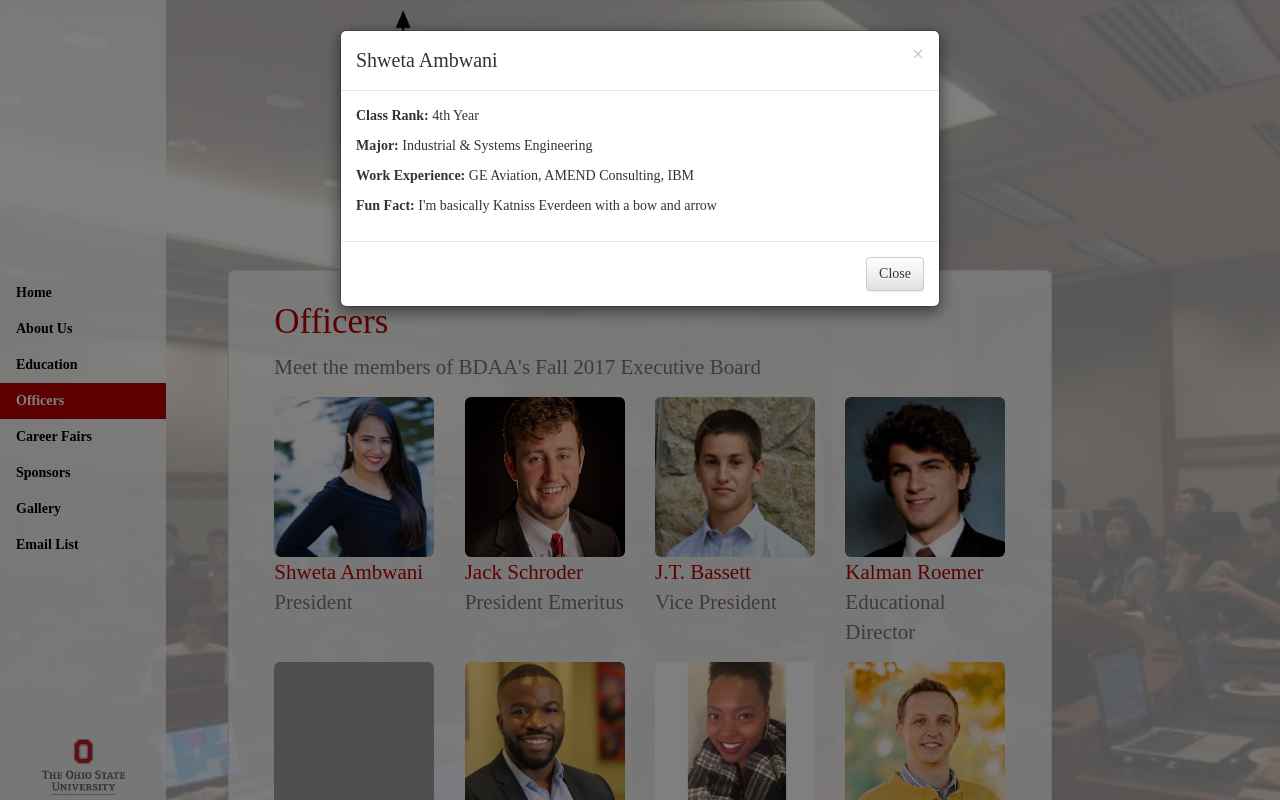
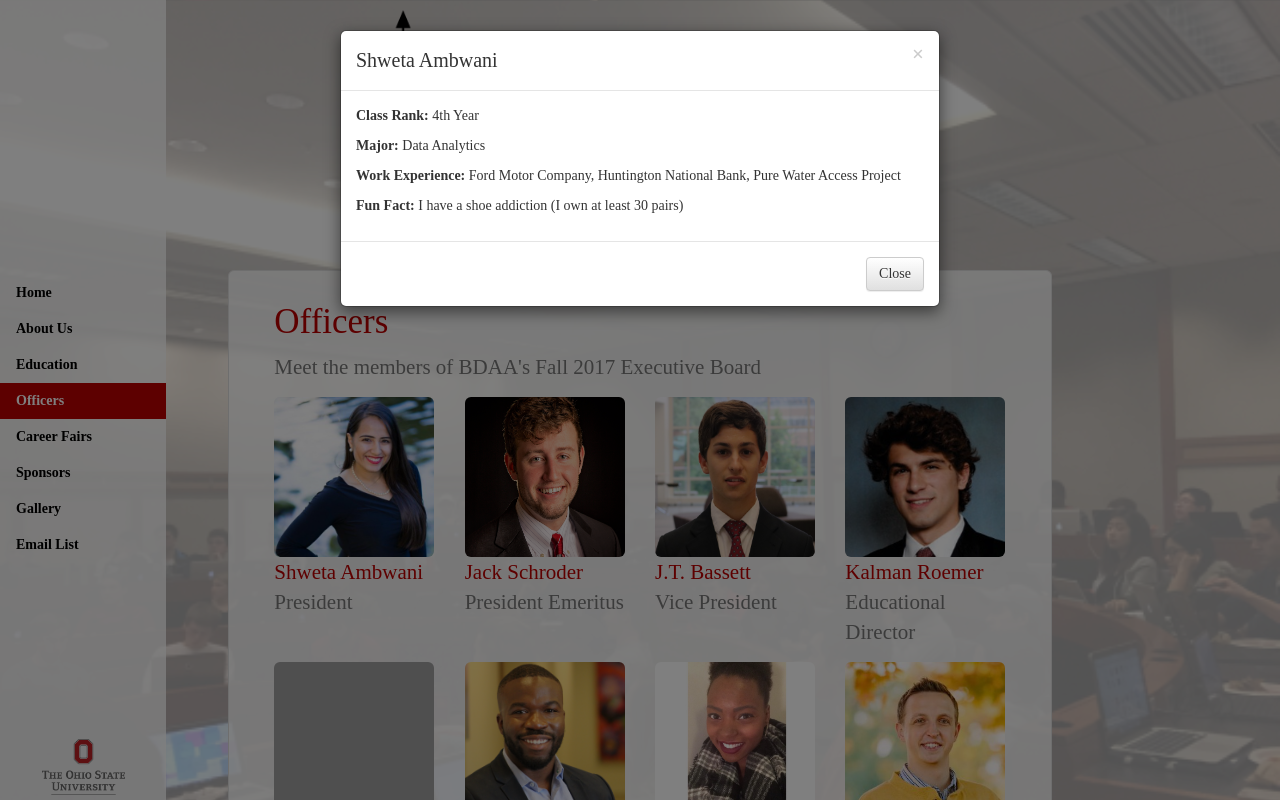
Before and after one commit to killian-34/BDAAMainSite, a PHP site: page /officers.php in a window 1280 px wide, after a click that opens the changed part. Run offline with PHP 8.4, Linux system fonts and the light colour scheme; some libraries are stand-ins or nearby versions; some web fonts are replaced; grey boxes are pictures that could not be loaded.

Commit message:
minor changes

```diff
--- a/aboutus.php
+++ b/aboutus.php
@@ -30,7 +30,7 @@
                             </ul>
 
                             <h2 style="color: #BB0000">Joining is Free!</h2>
-                            <p id="join-text" class="text-muted">Membership is free of charge, and open to all students in all disciplines. If you have any questions about BDAA, email us at ohiostatebdaa@gmail.com, or sign up for our <b><a class="pretty-link" target="new" href="http://eepurl.com/bFPaLb">email list service</a></b> to receive updates and news. Active members receive exclusive access to job listings provided by our <b><a class="pretty-link" href="/php/sponsors.php">sponsors</a></b>, and can elect to submit their resume to the website for sponsors to view.<p>
+                            <p id="join-text" class="text-muted">Membership is free of charge, and open to all students in all disciplines. If you have any questions about BDAA, email us at ohiostatebdaa@gmail.com, or sign up for our <b><a class="pretty-link" target="new" href="http://eepurl.com/bFPaLb">email list service</a></b> to receive updates and news. Active members receive exclusive access to job listings provided by our <b><a class="pretty-link" href="sponsors.php">sponsors</a></b>, and can elect to submit their resume to the website for sponsors to view.<p>
                         </div>
                     </div>
                 </div>
--- a/css/main.css
+++ b/css/main.css
@@ -324,3 +324,10 @@ span a:active {
     padding-top:12px !important;
     padding-bottom:12px !important;
 }
+
+.disclaimer
+{
+    font-size: 15px !important;
+    color:gray;
+    text-align:center;
+}
--- a/index.php
+++ b/index.php
@@ -23,9 +23,6 @@
                         <h2 class="">News</h2>
                         <h3 class="text-muted"><b>Networking Night Fall 2017</b></h3>
                         <p class="text-muted">Join us for our Networking night on September 25 in the Performance Hall of the Ohio Union.</p>
-
-                        <h3 class="text-muted"><b>BDAA Brunch</b></h3>
-                        <p class="text-muted">Don't miss us at the BDAA brunch at ethyl!</p>
                     </div>
                 </div>
             </div>
--- a/officers.php
+++ b/officers.php
@@ -107,6 +107,12 @@
                             </a>
                             <p style="color: #BB0000;">Olivia Wan<br><span class="text-muted">Liaison</span></p>
                         </div>
+                        <div class="col-xs-12 col-sm-6 col-md-3 col-lg-3">
+                            <a data-toggle="modal" href="#nathanBio">
+                                <img class="img-responsive img-rounded" src="/Images/officers/nathan_domeck.jpg">
+                            </a>
+                            <p style="color: #BB0000;">Nathan Domeck<br><span class="text-muted">Liaison</span></p>
+                        </div>
                     </div>
                 </div>
             </div>
@@ -128,9 +134,9 @@
                     </div>
                     <div class="modal-body">
                         <p><b>Class Rank:&nbsp;</b>4th Year</p>
-                        <p><b>Major:&nbsp;</b>Industrial & Systems Engineering</p>
-                        <p><b>Work Experience:&nbsp;</b>GE Aviation, AMEND Consulting, IBM</p>
-                        <p><b>Fun Fact:&nbsp;</b>I'm basically Katniss Everdeen with a bow and arrow</p>
+                        <p><b>Major:&nbsp;</b>Data Analytics</p>
+                        <p><b>Work Experience:&nbsp;</b>Ford Motor Company, Huntington National Bank, Pure Water Access Project</p>
+                        <p><b>Fun Fact:&nbsp;</b>I have a shoe addiction (I own at least 30 pairs)</p>
                     </div>
                     <div class="modal-footer">
                         <button type="button" class="btn btn-default" data-dismiss="modal">Close</button>
@@ -148,10 +154,10 @@
                         <h4 class="modal-title">Jack Schroder</h4>
                     </div>
                     <div class="modal-body">
-                        <p><b>Class Rank:&nbsp;</b>4th Year</p>
+                        <!--<p><b>Class Rank:&nbsp;</b>4th Year</p>
                         <p><b>Major:&nbsp;</b>Industrial & Systems Engineering</p>
                         <p><b>Work Experience:&nbsp;</b>GE Aviation, AMEND Consulting, IBM</p>
-                        <p><b>Fun Fact:&nbsp;</b>I'm basically Katniss Everdeen with a bow and arrow</p>
+                        <p><b>Fun Fact:&nbsp;</b>I'm basically Katniss Everdeen with a bow and arrow</p>-->
                     </div>
                     <div class="modal-footer">
                         <button type="button" class="btn btn-default" data-dismiss="modal">Close</button>
@@ -171,8 +177,8 @@
                     <div class="modal-body">
                         <p><b>Class Rank:&nbsp;</b>4th Year</p>
                         <p><b>Major:&nbsp;</b>Industrial & Systems Engineering</p>
-                        <p><b>Work Experience:&nbsp;</b>GE Aviation, AMEND Consulting, IBM</p>
-                        <p><b>Fun Fact:&nbsp;</b>I'm basically Katniss Everdeen with a bow and arrow</p>
+                        <p><b>Work Experience:&nbsp;</b>Analytics Intern at Cardinal Health in Dublin, OH; Lean Group Engineering Intern at Swagelok Co. in Cleveland, OH</p>
+                        <p><b>Fun Fact:&nbsp;</b>My mother is the youngest of twelve girls!</p>
                     </div>
                     <div class="modal-footer">
                         <button type="button" class="btn btn-default" data-dismiss="modal">Close</button>
@@ -190,10 +196,10 @@
                         <h4 class="modal-title">Kalman Roemer</h4>
                     </div>
                     <div class="modal-body">
-                        <p><b>Class Rank:&nbsp;</b>4th Year</p>
+                        <!--<p><b>Class Rank:&nbsp;</b>4th Year</p>
                         <p><b>Major:&nbsp;</b>Industrial & Systems Engineering</p>
                         <p><b>Work Experience:&nbsp;</b>GE Aviation, AMEND Consulting, IBM</p>
-                        <p><b>Fun Fact:&nbsp;</b>I'm basically Katniss Everdeen with a bow and arrow</p>
+                        <p><b>Fun Fact:&nbsp;</b>I'm basically Katniss Everdeen with a bow and arrow</p>-->
                     </div>
                     <div class="modal-footer">
                         <button type="button" class="btn btn-default" data-dismiss="modal">Close</button>
@@ -211,10 +217,10 @@
                         <h4 class="modal-title">Elizabeth Gilbert</h4>
                     </div>
                     <div class="modal-body">
-                        <p><b>Class Rank:&nbsp;</b>4th Year</p>
-                        <p><b>Major:&nbsp;</b>Industrial & Systems Engineering</p>
-                        <p><b>Work Experience:&nbsp;</b>GE Aviation, AMEND Consulting, IBM</p>
-                        <p><b>Fun Fact:&nbsp;</b>I'm basically Katniss Everdeen with a bow and arrow</p>
+                        <p><b>Class Rank:&nbsp;</b>2nd Year</p>
+                        <p><b>Major:&nbsp;</b>Data Analytics</p>
+                        <p><b>Work Experience:&nbsp;</b>Summer Research Fellow at the Mathematical Biosciences Institute</p>
+                        <p><b>Fun Fact:&nbsp;</b>My hobbies include cello, photography, and updating my LinkedIn profile.</p>
                     </div>
                     <div class="modal-footer">
                         <button type="button" class="btn btn-default" data-dismiss="modal">Close</button>
@@ -232,10 +238,10 @@
                         <h4 class="modal-title">Obi Nnebedum</h4>
                     </div>
                     <div class="modal-body">
-                        <p><b>Class Rank:&nbsp;</b>4th Year</p>
+                        <!--<p><b>Class Rank:&nbsp;</b>4th Year</p>
                         <p><b>Major:&nbsp;</b>Industrial & Systems Engineering</p>
                         <p><b>Work Experience:&nbsp;</b>GE Aviation, AMEND Consulting, IBM</p>
-                        <p><b>Fun Fact:&nbsp;</b>I'm basically Katniss Everdeen with a bow and arrow</p>
+                        <p><b>Fun Fact:&nbsp;</b>I'm basically Katniss Everdeen with a bow and arrow</p>-->
                     </div>
                     <div class="modal-footer">
                         <button type="button" class="btn btn-default" data-dismiss="modal">Close</button>
@@ -253,10 +259,10 @@
                         <h4 class="modal-title">Marielle Nwana</h4>
                     </div>
                     <div class="modal-body">
-                        <p><b>Class Rank:&nbsp;</b>4th Year</p>
+                        <!--<p><b>Class Rank:&nbsp;</b>4th Year</p>
                         <p><b>Major:&nbsp;</b>Industrial & Systems Engineering</p>
                         <p><b>Work Experience:&nbsp;</b>GE Aviation, AMEND Consulting, IBM</p>
-                        <p><b>Fun Fact:&nbsp;</b>I'm basically Katniss Everdeen with a bow and arrow</p>
+                        <p><b>Fun Fact:&nbsp;</b>I'm basically Katniss Everdeen with a bow and arrow</p>-->
                     </div>
                     <div class="modal-footer">
                         <button type="button" class="btn btn-default" data-dismiss="modal">Close</button>
@@ -274,10 +280,10 @@
                         <h4 class="modal-title">Alex Lacey</h4>
                     </div>
                     <div class="modal-body">
-                        <p><b>Class Rank:&nbsp;</b>4th Year</p>
+                        <!--<p><b>Class Rank:&nbsp;</b>4th Year</p>
                         <p><b>Major:&nbsp;</b>Industrial & Systems Engineering</p>
                         <p><b>Work Experience:&nbsp;</b>GE Aviation, AMEND Consulting, IBM</p>
-                        <p><b>Fun Fact:&nbsp;</b>I'm basically Katniss Everdeen with a bow and arrow</p>
+                        <p><b>Fun Fact:&nbsp;</b>I'm basically Katniss Everdeen with a bow and arrow</p>-->
                     </div>
                     <div class="modal-footer">
                         <button type="button" class="btn btn-default" data-dismiss="modal">Close</button>
@@ -295,10 +301,10 @@
                         <h4 class="modal-title">Winston Underwood</h4>
                     </div>
                     <div class="modal-body">
-                        <p><b>Class Rank:&nbsp;</b>4th Year</p>
+                        <!--<p><b>Class Rank:&nbsp;</b>4th Year</p>
                         <p><b>Major:&nbsp;</b>Industrial & Systems Engineering</p>
                         <p><b>Work Experience:&nbsp;</b>GE Aviation, AMEND Consulting, IBM</p>
-                        <p><b>Fun Fact:&nbsp;</b>I'm basically Katniss Everdeen with a bow and arrow</p>
+                        <p><b>Fun Fact:&nbsp;</b>I'm basically Katniss Everdeen with a bow and arrow</p>-->
                     </div>
                     <div class="modal-footer">
                         <button type="button" class="btn btn-default" data-dismiss="modal">Close</button>
@@ -316,10 +322,10 @@
                         <h4 class="modal-title">Jackson Killian</h4>
                     </div>
                     <div class="modal-body">
-                        <p><b>Class Rank:&nbsp;</b>4th Year</p>
-                        <p><b>Major:&nbsp;</b>Industrial & Systems Engineering</p>
-                        <p><b>Work Experience:&nbsp;</b>GE Aviation, AMEND Consulting, IBM</p>
-                        <p><b>Fun Fact:&nbsp;</b>I'm basically Katniss Everdeen with a bow and arrow</p>
+                        <p><b>Class Rank:&nbsp;</b>5th Year</p>
+                        <p><b>Majors:&nbsp;</b>Physics, Computer and Infomration Science</p>
+                        <p><b>Work Experience:&nbsp;</b>Undergraduate Research Fellow in Bioinformatics, PNC Software Engineering Intern, Database Designer for small business</p>
+                        <p><b>Fun Fact:&nbsp;</b>I have been on the beach of the cliffs of Moher!</p>
                     </div>
                     <div class="modal-footer">
                         <button type="button" class="btn btn-default" data-dismiss="modal">Close</button>
@@ -337,10 +343,11 @@
                         <h4 class="modal-title">Nathan Domeck</h4>
                     </div>
                     <div class="modal-body">
-                        <p><b>Class Rank:&nbsp;</b>4th Year</p>
-                        <p><b>Major:&nbsp;</b>Industrial & Systems Engineering</p>
-                        <p><b>Work Experience:&nbsp;</b>GE Aviation, AMEND Consulting, IBM</p>
-                        <p><b>Fun Fact:&nbsp;</b>I'm basically Katniss Everdeen with a bow and arrow</p>
+                        <p><b>Class Rank:&nbsp;</b>3rd Year</p>
+                        <p><b>Major:&nbsp;</b>Finance</p>
+                        <p><b>Minor:&nbsp;</b>Data Analytics</p>
+                        <p><b>Work Experience:&nbsp;</b>Cintas Corporation Service Intern, Kohl's Distribution Center Receiving Associate</p>
+                        <p><b>Fun Fact:&nbsp;</b>I recently studied abroad in Argentina!</p>
                     </div>
                     <div class="modal-footer">
                         <button type="button" class="btn btn-default" data-dismiss="modal">Close</button>
@@ -358,10 +365,10 @@
                         <h4 class="modal-title">John Robbins</h4>
                     </div>
                     <div class="modal-body">
-                        <p><b>Class Rank:&nbsp;</b>4th Year</p>
+                        <!--<p><b>Class Rank:&nbsp;</b>4th Year</p>
                         <p><b>Major:&nbsp;</b>Industrial & Systems Engineering</p>
                         <p><b>Work Experience:&nbsp;</b>GE Aviation, AMEND Consulting, IBM</p>
-                        <p><b>Fun Fact:&nbsp;</b>I'm basically Katniss Everdeen with a bow and arrow</p>
+                        <p><b>Fun Fact:&nbsp;</b>I'm basically Katniss Everdeen with a bow and arrow</p>-->
                     </div>
                     <div class="modal-footer">
                         <button type="button" class="btn btn-default" data-dismiss="modal">Close</button>
@@ -379,10 +386,10 @@
                         <h4 class="modal-title">Stacy Comer</h4>
                     </div>
                     <div class="modal-body">
-                        <p><b>Class Rank:&nbsp;</b>4th Year</p>
-                        <p><b>Major:&nbsp;</b>Industrial & Systems Engineering</p>
-                        <p><b>Work Experience:&nbsp;</b>GE Aviation, AMEND Consulting, IBM</p>
-                        <p><b>Fun Fact:&nbsp;</b>I'm basically Katniss Everdeen with a bow and arrow</p>
+                        <p><b>Class Rank:&nbsp;</b>2nd Year</p>
+                        <p><b>Major:&nbsp;</b>Management Information Systems</p>
+                        <p><b>Work Experience:&nbsp;</b>Data Analyst intern at Westfield Insurance</p>
+                        <p><b>Fun Fact:&nbsp;</b>I've held a shark!</p>
                     </div>
                     <div class="modal-footer">
                         <button type="button" class="btn btn-default" data-dismiss="modal">Close</button>
@@ -400,10 +407,10 @@
                         <h4 class="modal-title">Andrew Hay</h4>
                     </div>
                     <div class="modal-body">
-                        <p><b>Class Rank:&nbsp;</b>4th Year</p>
+                        <p><b>Class Rank:&nbsp;</b>3rd Year</p>
                         <p><b>Major:&nbsp;</b>Industrial & Systems Engineering</p>
-                        <p><b>Work Experience:&nbsp;</b>GE Aviation, AMEND Consulting, IBM</p>
-                        <p><b>Fun Fact:&nbsp;</b>I'm basically Katniss Everdeen with a bow and arrow</p>
+                        <p><b>Work Experience:&nbsp;</b>Command Alkon</p>
+                        <p><b>Fun Fact:&nbsp;</b></p>
                     </div>
                     <div class="modal-footer">
                         <button type="button" class="btn btn-default" data-dismiss="modal">Close</button>
@@ -421,10 +428,10 @@
                         <h4 class="modal-title">Morgan Phillips</h4>
                     </div>
                     <div class="modal-body">
-                        <p><b>Class Rank:&nbsp;</b>4th Year</p>
+                        <!--<p><b>Class Rank:&nbsp;</b>4th Year</p>
                         <p><b>Major:&nbsp;</b>Industrial & Systems Engineering</p>
                         <p><b>Work Experience:&nbsp;</b>GE Aviation, AMEND Consulting, IBM</p>
-                        <p><b>Fun Fact:&nbsp;</b>I'm basically Katniss Everdeen with a bow and arrow</p>
+                        <p><b>Fun Fact:&nbsp;</b>I'm basically Katniss Everdeen with a bow and arrow</p>-->
                     </div>
                     <div class="modal-footer">
                         <button type="button" class="btn btn-default" data-dismiss="modal">Close</button>
@@ -442,10 +449,10 @@
                         <h4 class="modal-title">Shiyao Zhang</h4>
                     </div>
                     <div class="modal-body">
-                        <p><b>Class Rank:&nbsp;</b>4th Year</p>
+                        <!--<p><b>Class Rank:&nbsp;</b>4th Year</p>
                         <p><b>Major:&nbsp;</b>Industrial & Systems Engineering</p>
                         <p><b>Work Experience:&nbsp;</b>GE Aviation, AMEND Consulting, IBM</p>
-                        <p><b>Fun Fact:&nbsp;</b>I'm basically Katniss Everdeen with a bow and arrow</p>
+                        <p><b>Fun Fact:&nbsp;</b>I'm basically Katniss Everdeen with a bow and arrow</p>-->
                     </div>
                     <div class="modal-footer">
                         <button type="button" class="btn btn-default" data-dismiss="modal">Close</button>
@@ -463,10 +470,10 @@
                         <h4 class="modal-title">Tyler Poelking</h4>
                     </div>
                     <div class="modal-body">
-                        <p><b>Class Rank:&nbsp;</b>4th Year</p>
+                        <!--<p><b>Class Rank:&nbsp;</b>4th Year</p>
                         <p><b>Major:&nbsp;</b>Industrial & Systems Engineering</p>
                         <p><b>Work Experience:&nbsp;</b>GE Aviation, AMEND Consulting, IBM</p>
-                        <p><b>Fun Fact:&nbsp;</b>I'm basically Katniss Everdeen with a bow and arrow</p>
+                        <p><b>Fun Fact:&nbsp;</b>I'm basically Katniss Everdeen with a bow and arrow</p>-->
                     </div>
                     <div class="modal-footer">
                         <button type="button" class="btn btn-default" data-dismiss="modal">Close</button>
@@ -484,10 +491,10 @@
                         <h4 class="modal-title">Olivia Wan</h4>
                     </div>
                     <div class="modal-body">
-                        <p><b>Class Rank:&nbsp;</b>4th Year</p>
+                        <!--<p><b>Class Rank:&nbsp;</b>4th Year</p>
                         <p><b>Major:&nbsp;</b>Industrial & Systems Engineering</p>
                         <p><b>Work Experience:&nbsp;</b>GE Aviation, AMEND Consulting, IBM</p>
-                        <p><b>Fun Fact:&nbsp;</b>I'm basically Katniss Everdeen with a bow and arrow</p>
+                        <p><b>Fun Fact:&nbsp;</b>I'm basically Katniss Everdeen with a bow and arrow</p>-->
                     </div>
                     <div class="modal-footer">
                         <button type="button" class="btn btn-default" data-dismiss="modal">Close</button>
```
Also changed, not shown: search.php (added, +36 -0 lines), Images/officers-old/jt_basset.jpg (added), Images/officers-old/stacy_comer.jpg (added), Images/officers/jt_basset.jpg, Images/officers/nathan_domeck.jpg (added), Images/officers/stacy_comer.jpg.
